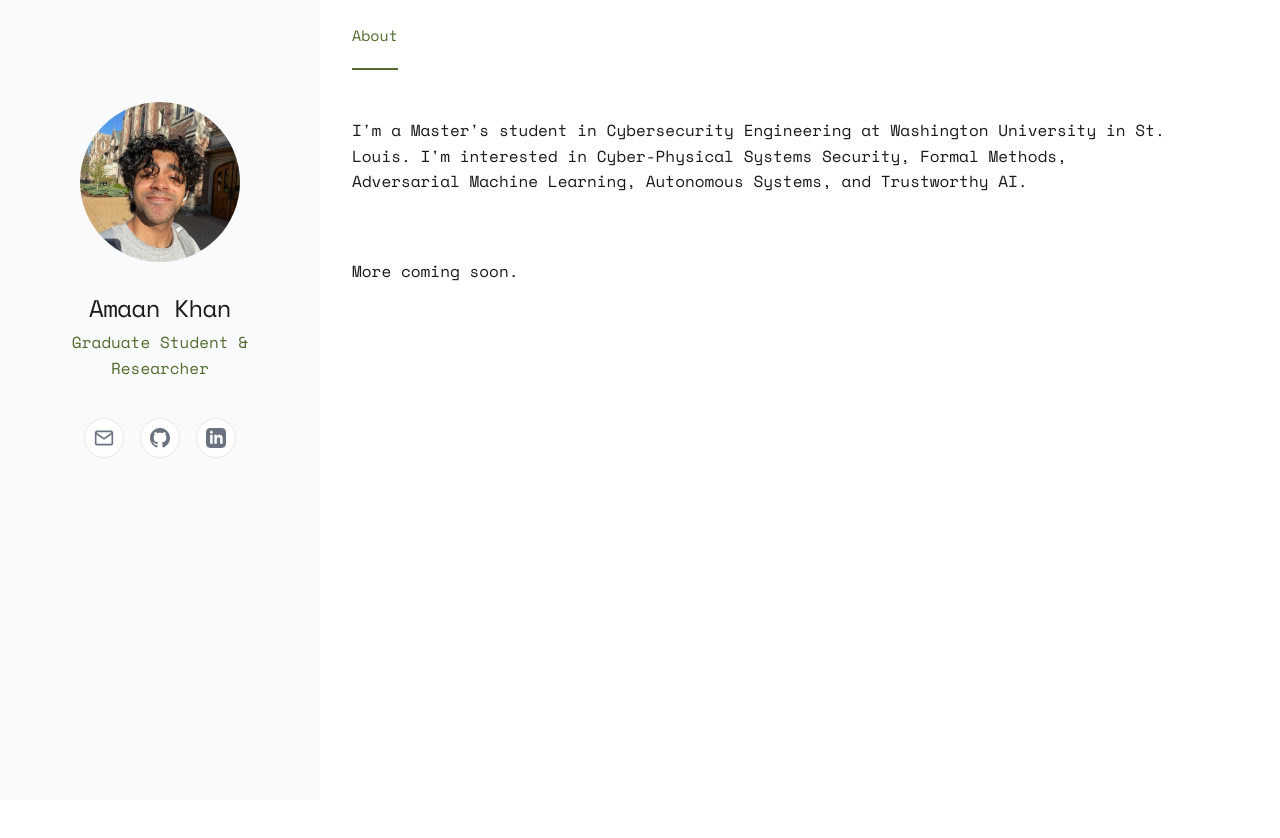
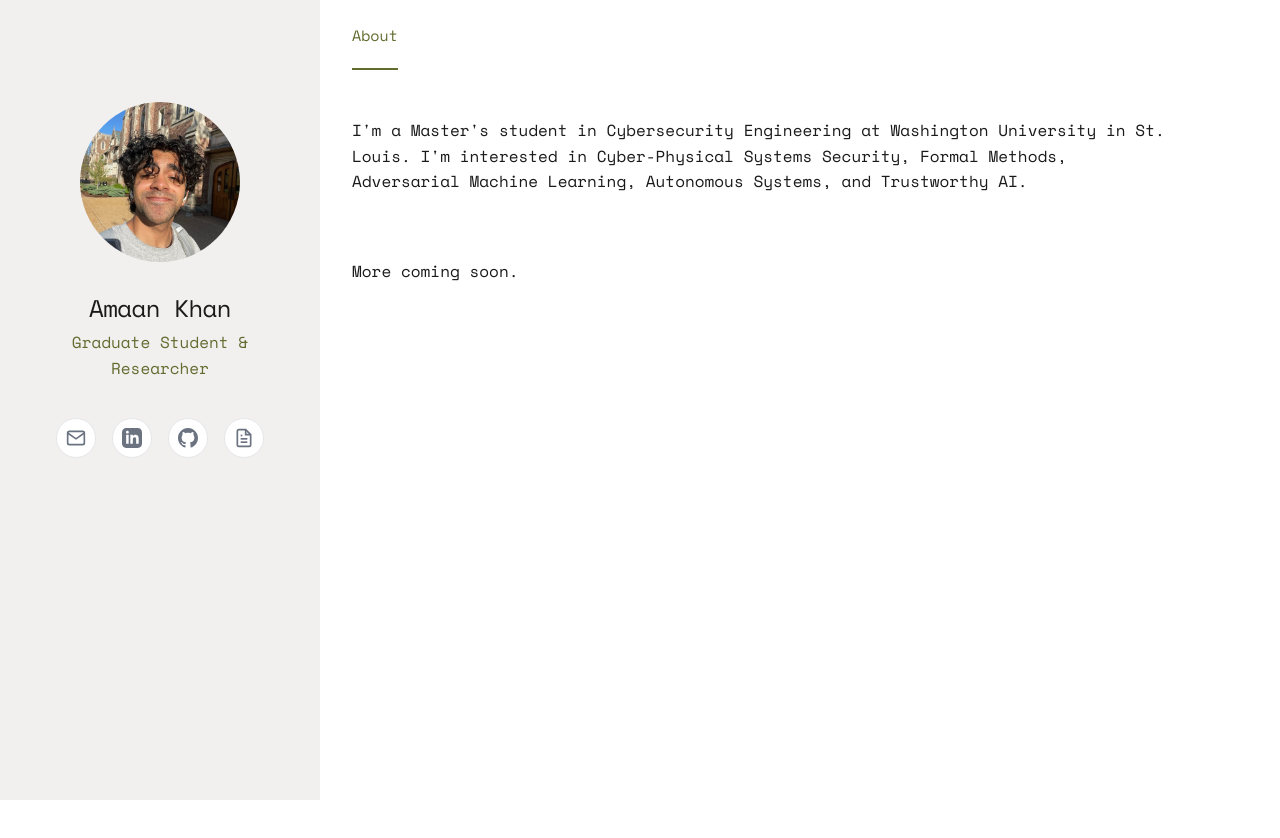
Before and after one commit to amaan-19/me, an Astro site: page / in a window 1280 px wide. Built offline with nearby package versions, Linux system fonts and the light colour scheme; Astro itself is replaced by a stand-in of ours.

Commit message:
added cv

```diff
--- a/src/layouts/BaseLayout.astro
+++ b/src/layouts/BaseLayout.astro
@@ -39,14 +39,23 @@ const { pageTitle, description } = Astro.props;
               <polyline points="22,6 12,13 2,6"></polyline>
             </svg>
           </a>
+          <a href="https://linkedin.com/in/amaankhan19" target="_blank" rel="noopener noreferrer" class="social-link" aria-label="LinkedIn">
+            <svg width="20" height="20" viewBox="0 0 24 24" fill="currentColor">
+              <path d="M19 0h-14c-2.761 0-5 2.239-5 5v14c0 2.761 2.239 5 5 5h14c2.762 0 5-2.239 5-5v-14c0-2.761-2.238-5-5-5zm-11 19h-3v-11h3v11zm-1.5-12.268c-.966 0-1.75-.79-1.75-1.764s.784-1.764 1.75-1.764 1.75.79 1.75 1.764-.783 1.764-1.75 1.764zm13.5 12.268h-3v-5.604c0-3.368-4-3.113-4 0v5.604h-3v-11h3v1.765c1.396-2.586 7-2.777 7 2.476v6.759z"/>
+            </svg>
+          </a>
           <a href="https://github.com/amaan-19" target="_blank" rel="noopener noreferrer" class="social-link" aria-label="GitHub">
             <svg width="20" height="20" viewBox="0 0 24 24" fill="currentColor">
               <path d="M12 0c-6.626 0-12 5.373-12 12 0 5.302 3.438 9.8 8.207 11.387.599.111.793-.261.793-.577v-2.234c-3.338.726-4.033-1.416-4.033-1.416-.546-1.387-1.333-1.756-1.333-1.756-1.089-.745.083-.729.083-.729 1.205.084 1.839 1.237 1.839 1.237 1.07 1.834 2.807 1.304 3.492.997.107-.775.418-1.305.762-1.604-2.665-.305-5.467-1.334-5.467-5.931 0-1.311.469-2.381 1.236-3.221-.124-.303-.535-1.524.117-3.176 0 0 1.008-.322 3.301 1.23.957-.266 1.983-.399 3.003-.404 1.02.005 2.047.138 3.006.404 2.291-1.552 3.297-1.23 3.297-1.23.653 1.653.242 2.874.118 3.176.77.84 1.235 1.911 1.235 3.221 0 4.609-2.807 5.624-5.479 5.921.43.372.823 1.102.823 2.222v3.293c0 .319.192.694.801.576 4.765-1.589 8.199-6.086 8.199-11.386 0-6.627-5.373-12-12-12z"/>
             </svg>
           </a>
-          <a href="https://linkedin.com/in/amaankhan19" target="_blank" rel="noopener noreferrer" class="social-link" aria-label="LinkedIn">
-            <svg width="20" height="20" viewBox="0 0 24 24" fill="currentColor">
-              <path d="M19 0h-14c-2.761 0-5 2.239-5 5v14c0 2.761 2.239 5 5 5h14c2.762 0 5-2.239 5-5v-14c0-2.761-2.238-5-5-5zm-11 19h-3v-11h3v11zm-1.5-12.268c-.966 0-1.75-.79-1.75-1.764s.784-1.764 1.75-1.764 1.75.79 1.75 1.764-.783 1.764-1.75 1.764zm13.5 12.268h-3v-5.604c0-3.368-4-3.113-4 0v5.604h-3v-11h3v1.765c1.396-2.586 7-2.777 7 2.476v6.759z"/>
+          <a href="/cv.pdf" class="social-link" aria-label="CV" download>
+            <svg width="20" height="20" viewBox="0 0 24 24" fill="none" stroke="currentColor" stroke-width="2">
+              <path d="M14 2H6a2 2 0 0 0-2 2v16a2 2 0 0 0 2 2h12a2 2 0 0 0 2-2V8z"></path>
+              <polyline points="14 2 14 8 20 8"></polyline>
+              <line x1="16" y1="13" x2="8" y2="13"></line>
+              <line x1="16" y1="17" x2="8" y2="17"></line>
+              <polyline points="10 9 9 9 8 9"></polyline>
             </svg>
           </a>
         </div>
@@ -119,8 +128,8 @@ const { pageTitle, description } = Astro.props;
     --color-text: #1a1a1a;
     --color-text-muted: #6b7280;
     --color-border: #e5e7eb;
-    --color-accent: #526B2D;
-    --color-accent-hover: #526B2D;
+    --color-accent: #636B2F;
+    --color-accent-hover: #636B2F;
     --color-surface: #f9fafb;
     --font: 'Space Mono', monospace;
     --nav-height: 70px;
@@ -214,6 +223,7 @@ const { pageTitle, description } = Astro.props;
     background: var(--color-surface);
     overflow-y: auto;
     z-index: 50; /* Behind nav */
+    background-color: #F2F0EF;
   }
 
   .sidebar-content {
```
